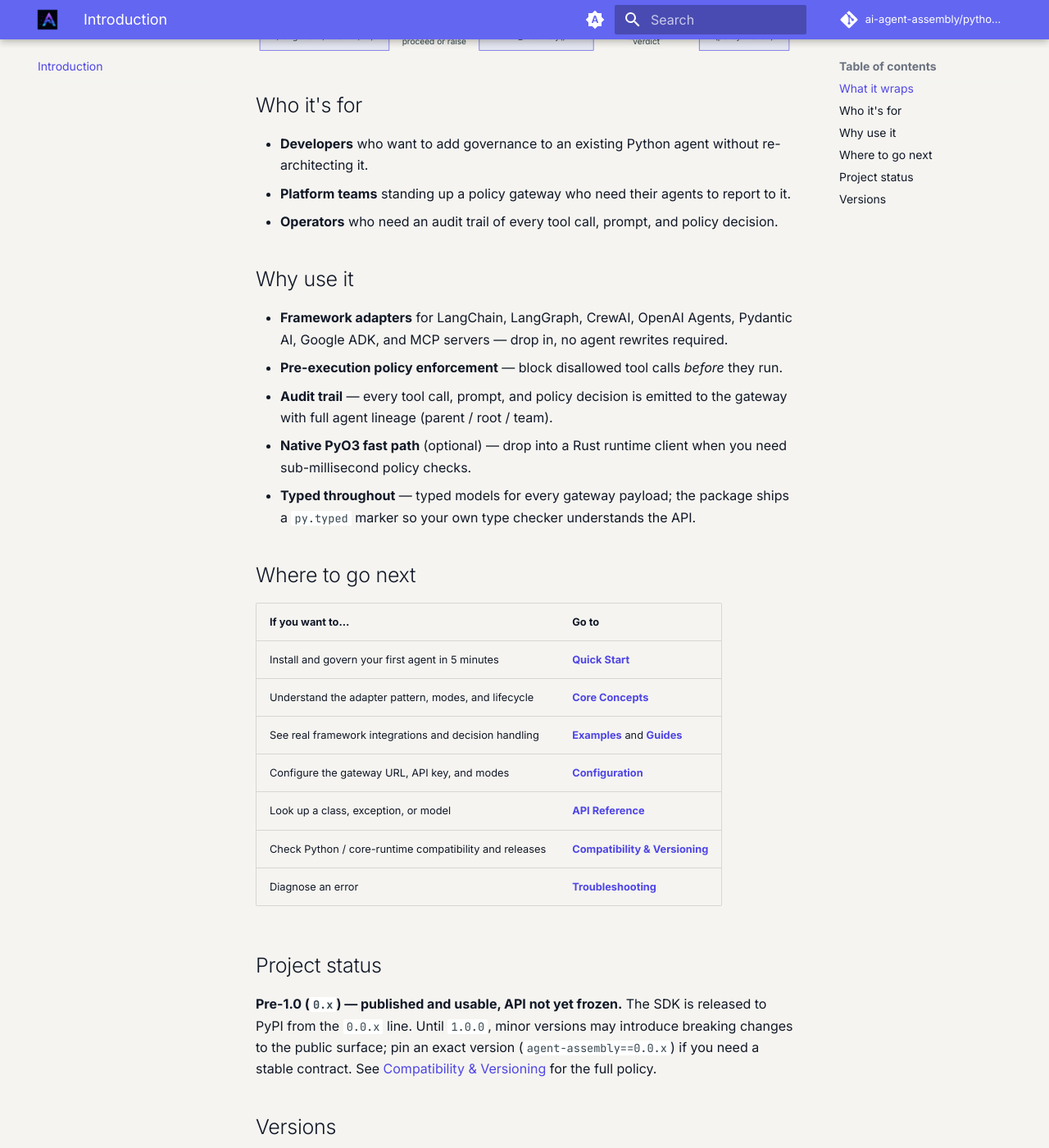
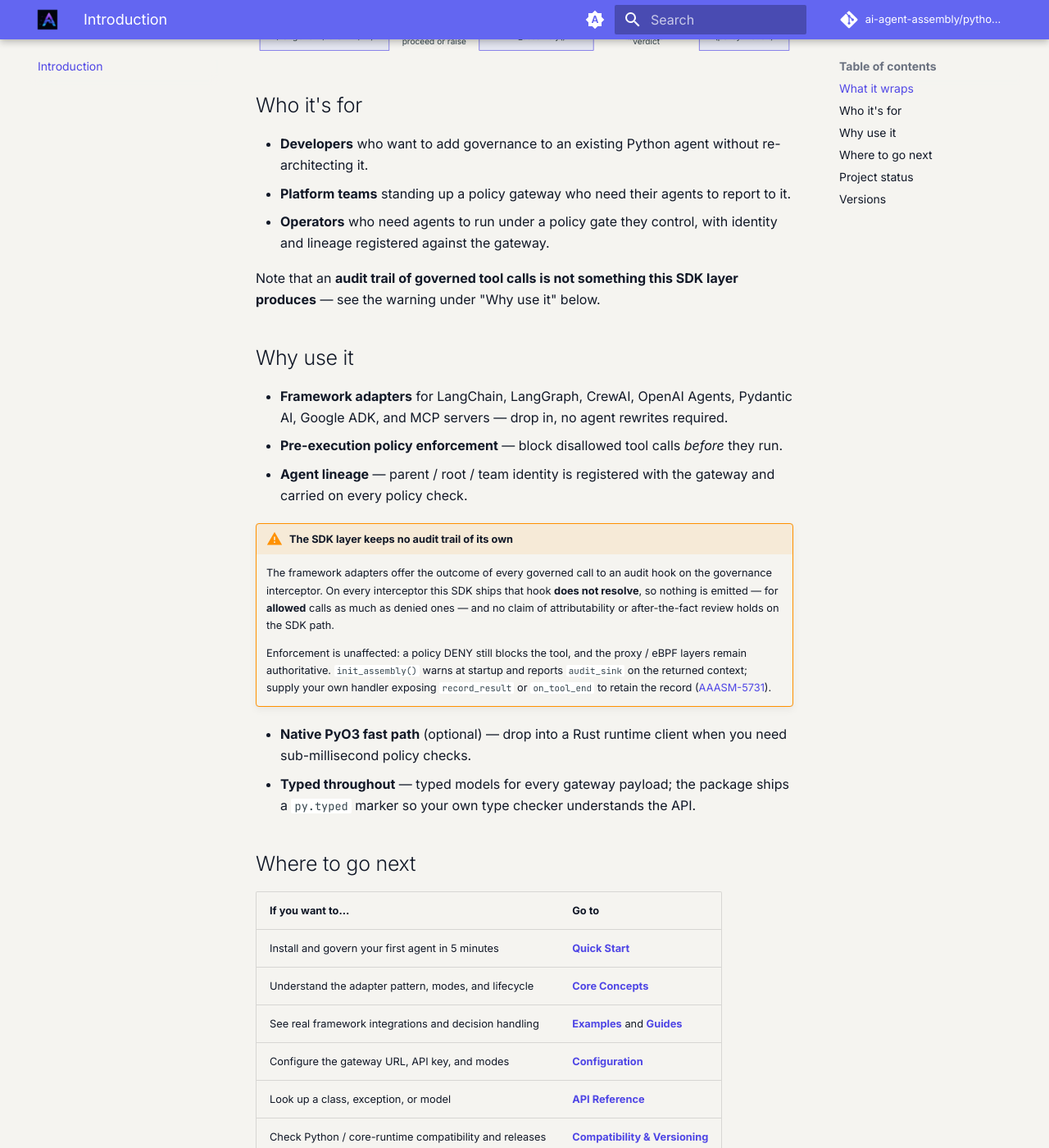
Before and after one commit to AI-agent-assembly/python-sdk, an MkDocs documentation site: the page built from docs/index.md, in a window 1280 px wide and 1400 px high, scrolled down 927 px. Shown: the whole window at 82% size. Built offline with MkDocs 1.6.1 and Material for MkDocs 9.7.7, drawn with Linux system fonts in a browser that asks for light colours; a script that is not in the unit is left out; the version menu is left out.

Commit message:
📝 (docs): Stop claiming the SDK layer emits audit events
The README, the docs home and the site description all asserted that "every tool
call, prompt, and policy decision is emitted to the gateway". The policy check
is; the record is not, on any path.

The architecture page also described step 5 as "the side-channel that streams
audit events to the gateway" and step 8 as flushing them. Read against the code,
all three branches of _start_network_layer return a no-op shutdown and start
nothing, so there is no such side-channel and nothing to flush.

The two example pages narrate audit output that the demos' own handlers produce;
they now say so, since a caller-supplied handler is exactly the branch on which
a record does survive.

Refs AAASM-5731

```diff
--- a/docs/index.md
+++ b/docs/index.md
@@ -43,15 +43,33 @@ flowchart LR
 
 - **Developers** who want to add governance to an existing Python agent without re-architecting it.
 - **Platform teams** standing up a policy gateway who need their agents to report to it.
-- **Operators** who need an audit trail of every tool call, prompt, and policy decision.
+- **Operators** who need agents to run under a policy gate they control, with identity and
+  lineage registered against the gateway.
+
+Note that an **audit trail of governed tool calls is not something this SDK layer
+produces** — see the warning under "Why use it" below.
 
 ## Why use it
 
 - **Framework adapters** for LangChain, LangGraph, CrewAI, OpenAI Agents, Pydantic AI,
   Google ADK, and MCP servers — drop in, no agent rewrites required.
 - **Pre-execution policy enforcement** — block disallowed tool calls *before* they run.
-- **Audit trail** — every tool call, prompt, and policy decision is emitted to the gateway
-  with full agent lineage (parent / root / team).
+- **Agent lineage** — parent / root / team identity is registered with the gateway and
+  carried on every policy check.
+
+!!! warning "The SDK layer keeps no audit trail of its own"
+
+    The framework adapters offer the outcome of every governed call to an audit hook
+    on the governance interceptor. On every interceptor this SDK ships that hook
+    **does not resolve**, so nothing is emitted — for **allowed** calls as much as
+    denied ones — and no claim of attributability or after-the-fact review holds on
+    the SDK path.
+
+    Enforcement is unaffected: a policy DENY still blocks the tool, and the proxy /
+    eBPF layers remain authoritative. `init_assembly()` warns at startup and reports
+    `audit_sink` on the returned context; supply your own handler exposing
+    `record_result` or `on_tool_end` to retain the record
+    ([AAASM-5731](https://lightning-dust-mite.atlassian.net/browse/AAASM-5731)).
 - **Native PyO3 fast path** (optional) — drop into a Rust runtime client when you need
   sub-millisecond policy checks.
 - **Typed throughout** — typed models for every gateway payload; the package ships a
--- a/mkdocs.yml
+++ b/mkdocs.yml
@@ -4,8 +4,8 @@ site_url: https://docs.agent-assembly.com/python-sdk/
 site_author: Agent Assembly Team
 site_description: >-
   Python SDK for AI Agent Assembly — a governance-native runtime for AI agents.
-  Wire framework adapters, enforce policy on tool calls, and emit audit events
-  with one init_assembly() call.
+  Wire framework adapters and enforce policy on tool calls with one
+  init_assembly() call.
 
 # Repository
 repo_name: ai-agent-assembly/python-sdk
```
Also changed, not shown: README.md (+4 -2 lines), docs/concepts/architecture.md (+2 -2 lines), docs/examples/crewai-research-crew.md (+1 -1 lines), docs/examples/langchain-research-agent.md (+1 -1 lines).
